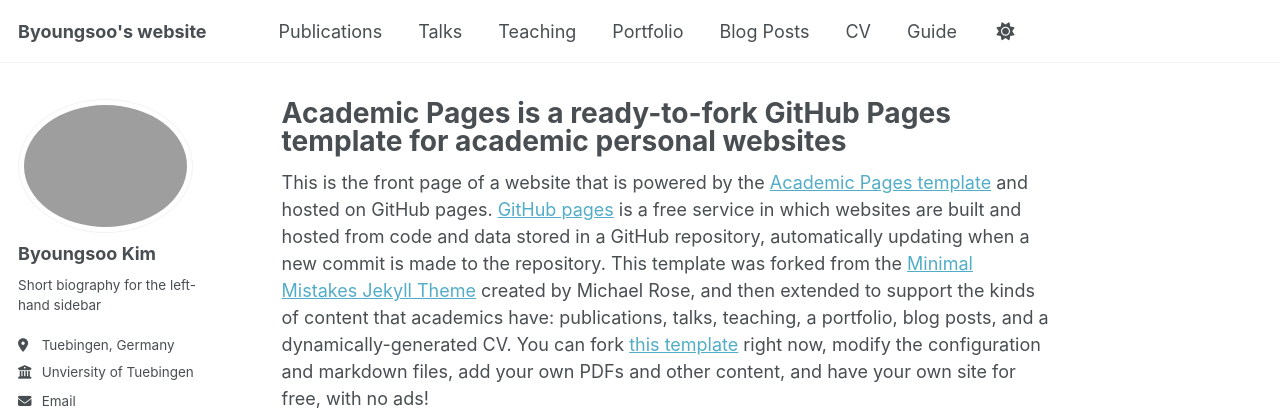
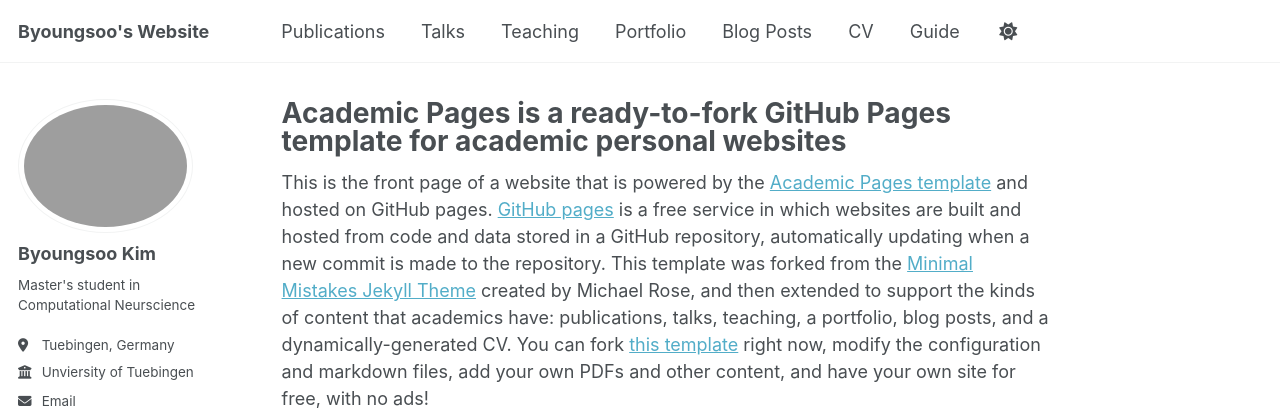
Before and after one commit to byoungsoo-kim/byoungsoo-kim.github.io, a Jekyll site: the page built from _pages/about.md, in a window 1280 px wide. Shown: the top 410 px of the page. Built offline with Jekyll 4.4.1, drawn with Linux system fonts in a browser that asks for light colours; some web fonts are replaced; part of the change alters nothing that is shown.

Commit message:
Update _config.yml

```diff
--- a/_config.yml
+++ b/_config.yml
@@ -9,13 +9,13 @@
 # Basic Site Settings
 locale                   : "en-US"
 site_theme               : "default"
-title                    : "Byoungsoo's website"
+title                    : "Byoungsoo's Website"
 title_separator          : "-"
 name                     : &name "Byoungsoo Kim"
 description              : &description "personal description"
 url                      : https://byoungsoo-kim.github.io # the base hostname & protocol for your site e.g. "https://[your GitHub username].github.io"
 baseurl                  : "" # the subpath of your site, e.g. "/blog"
-repository               : "academicpages/academicpages.github.io"
+repository               : "byoungsoo-kim/byoungsoo-kim.github.io"
 
 # Site Author - The following control what appear as part of the author content on the side bar.
 #               If a field is blank the icon and link will not appear, otherwise it will be shown.
@@ -25,7 +25,7 @@ author:
   avatar           : "profile.png"
   name             : "Byoungsoo Kim"
   pronouns         : # example: "she/her"
-  bio              : "Short biography for the left-hand sidebar"
+  bio              : "Master's student in Computational Neurscience"
   location         : "Tuebingen, Germany"
   employer         : "Unviersity of Tuebingen"
   uri              : # URL
```
